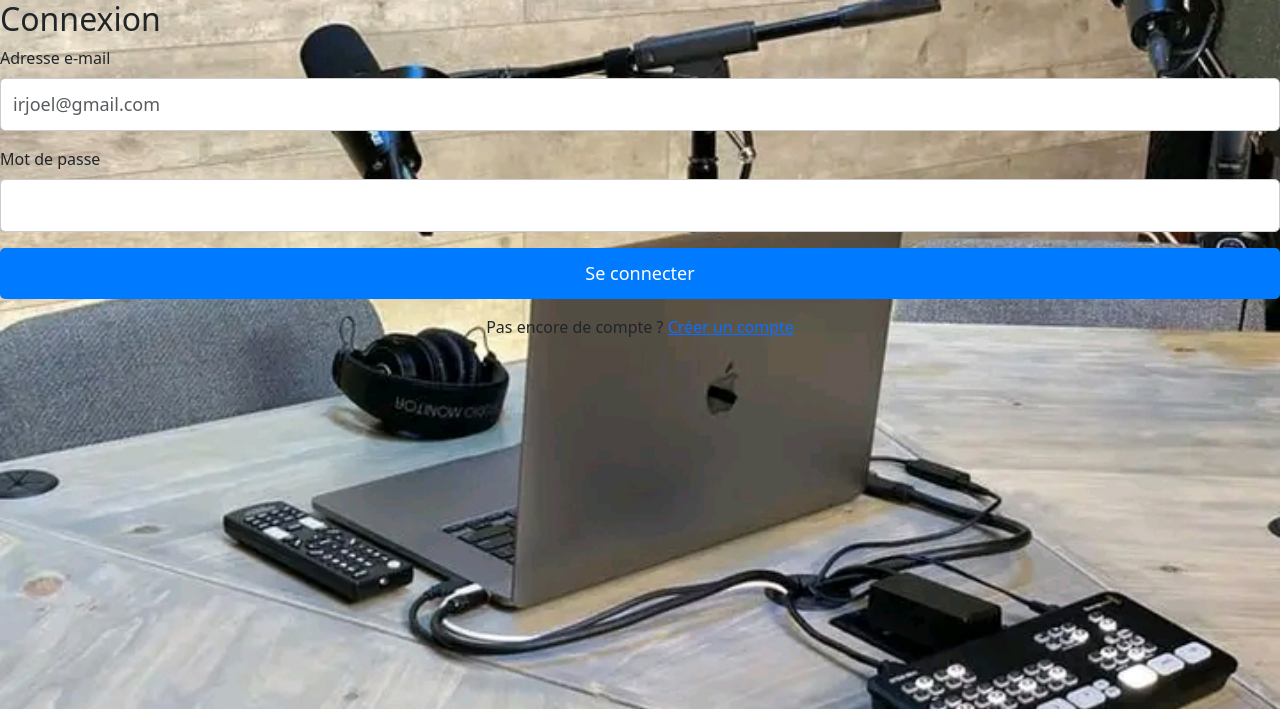
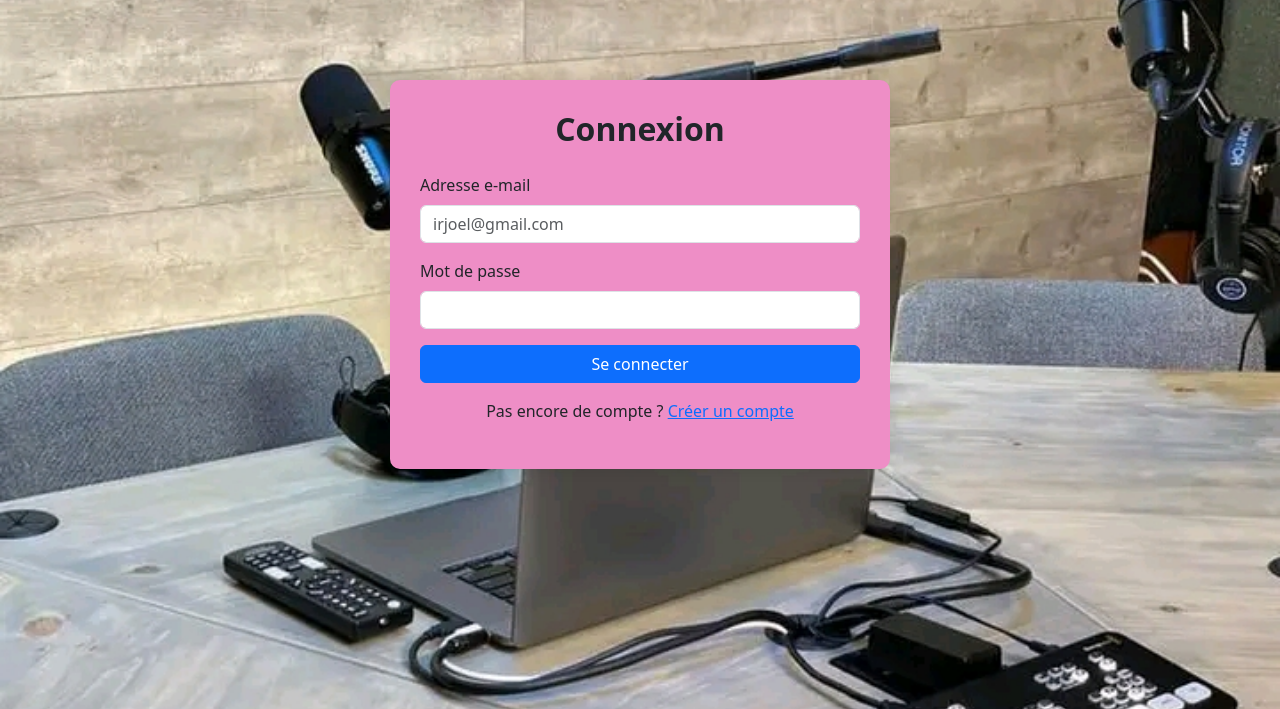
Before and after one commit to joel-piako5/joeformation, a Flask app: page /login in a window 1280 px wide. Shown: the top 709 px of the page. Run offline with Flask 3, Linux system fonts and the light colour scheme.

Commit message:
Update login.html

```diff
--- a/templates/login.html
+++ b/templates/login.html
@@ -8,55 +8,26 @@
         body {
             margin: 0;
             padding: 0;
-    background-image: url('{{ url_for('static', filename='upload/foud.jpg') }}');
+            background-image: url("{{ url_for('static', filename='upload/foud.jpg') }}");
             background-size: cover;
             background-position: center;
             background-repeat: no-repeat;
             height: 100vh;
         }
-
-  .conteneur-de-connexion {
-    max-width: 90%;
-    margin: 50px auto;
-    padding: 20px;
-    background-color: #e6e6e6;
+        .login-container {
+            max-width: 500px;
+            margin: 80px auto;
+            padding: 30px;
+            background-color: #ee8ec6;
             border-radius: 10px;
             box-shadow: 0 0 15px rgba(0,0,0,0.1);
         }
-
-  .conteneur-de-connexion h2 {
-    font-size: 28px;
+        .login-container h2 {
             text-align: center;
-    margin-bottom: 20px;
-  }
-
-  input[type="text"],
-  input[type="password"],
-  input[type="email"] {
-    font-size: 18px;
-    padding: 12px;
-    width: 100%;
-    margin-bottom: 15px;
-    border: 1px solid #ccc;
-    border-radius: 5px;
-  }
-
-  button, .btn {
-    font-size: 18px;
-    padding: 12px 24px;
-    width: 100%;
-    border: none;
-    background-color: #007bff;
-    color: white;
-    border-radius: 5px;
-    cursor: pointer;
-  }
-
-  button:hover, .btn:hover {
-    background-color: #0056b3;
+            margin-bottom: 25px;
+            font-weight: 600;
         }
     </style>
-
 </head>
 <body>
 
@@ -87,5 +58,4 @@
 </div>
 
 </body>
-
 </html>
```
Lines whose indentation alone changed are shown as unchanged.
